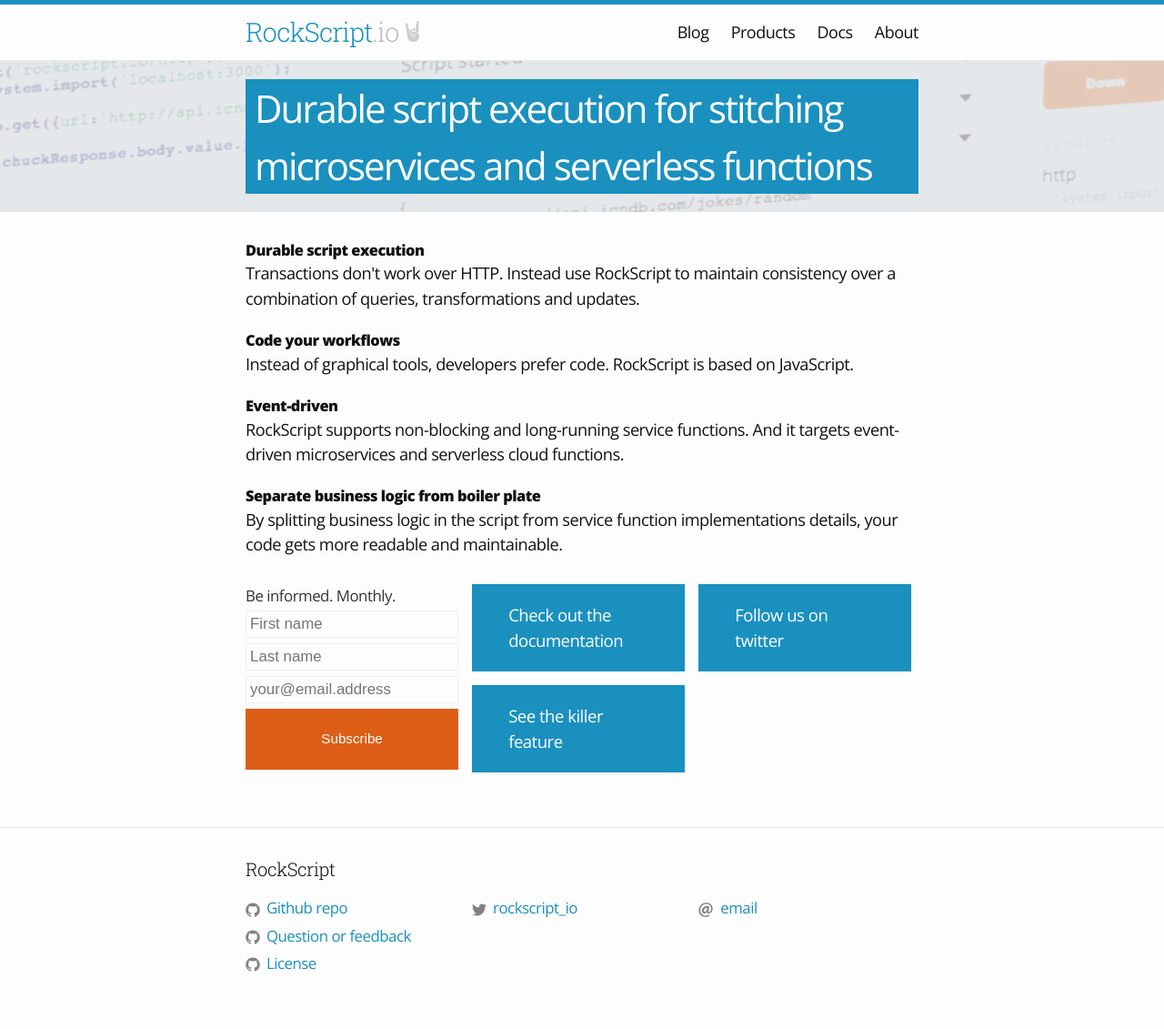
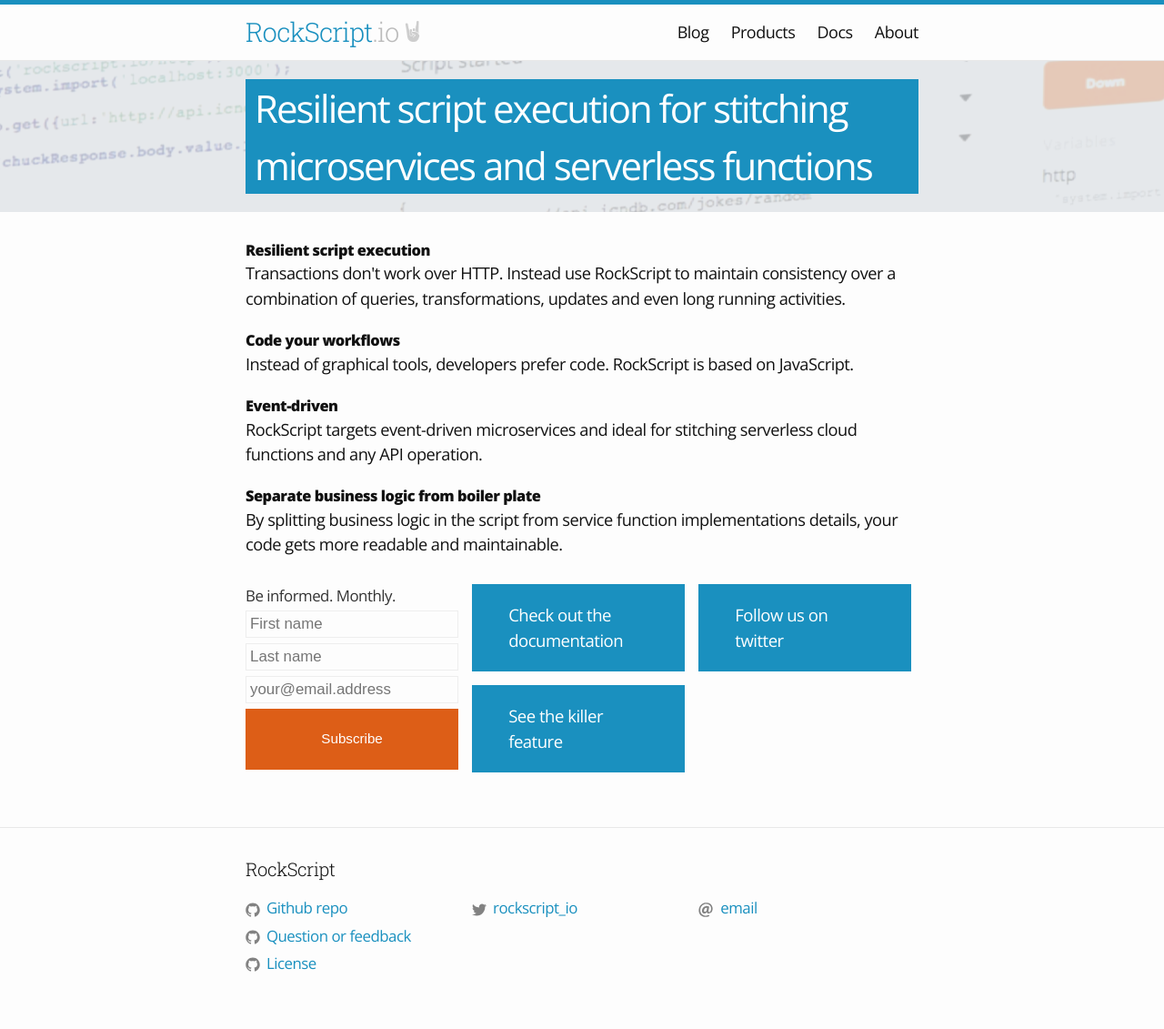
Before and after one commit to RockScript/rockscript.github.io, a Jekyll site: the page built from index.md, in a window 1280 px wide. Shown: the whole page at 91% size. Built offline with Jekyll 4.4.1, drawn with Linux system fonts in a browser that asks for light colours.

Commit message:
Added 'How does it work' to docs

```diff
--- a/_layouts/docs.html
+++ b/_layouts/docs.html
@@ -51,6 +51,7 @@
 <div class="toc">
   <a href="index">Introduction</a>
   <a href="why-and-when">Why and when</a>
+  <a href="how-does-it-work">How does it work</a>
   <a href="project-status">Project status</a>
   <a href="getting-started">Getting started</a>
   <a href="cli">Command line interface</a>
--- a/index.md
+++ b/index.md
@@ -5,7 +5,7 @@
 <div class="tagline-full-width">
   <div class="wrapper">
     <div class="tag-line">
-      Durable script execution for stitching microservices and serverless functions
+      Resilient script execution for stitching microservices and serverless functions
     </div>
   </div>
 </div>
@@ -15,9 +15,9 @@
     <div class="home">
       <div class="description">
         <div class="index-paragraph">
-          <div class="index-title">Durable script execution</div>
+          <div class="index-title">Resilient script execution</div>
           Transactions don't work over HTTP.  Instead use RockScript to maintain consistency over
-          a combination of queries, transformations and updates.
+          a combination of queries, transformations, updates and even long running activities.
         </div>
         <div class="index-paragraph">
           <div class="index-title">Code your workflows</div>
@@ -25,8 +25,8 @@
         </div>
         <div class="index-paragraph">
           <div class="index-title">Event-driven</div>
-          RockScript supports non-blocking and long-running service functions.  And it targets
-          event-driven microservices and serverless cloud functions.
+          RockScript targets event-driven microservices and ideal for stitching serverless cloud
+          functions and any API operation.
         </div>
         <div class="index-paragraph">
           <div class="index-title">Separate business logic from boiler plate</div>
```
Also changed, not shown: docs/how-does-it-work.md (added, +51 -0 lines).
